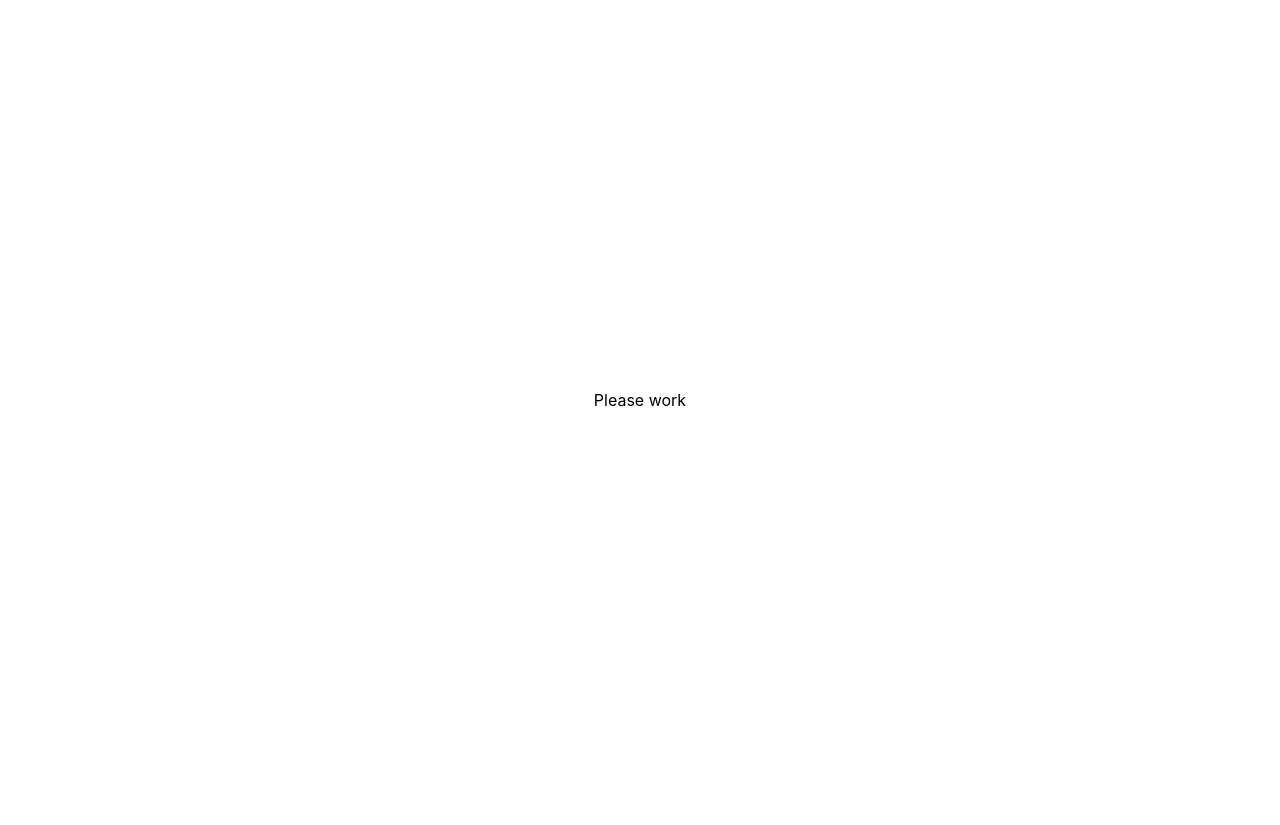
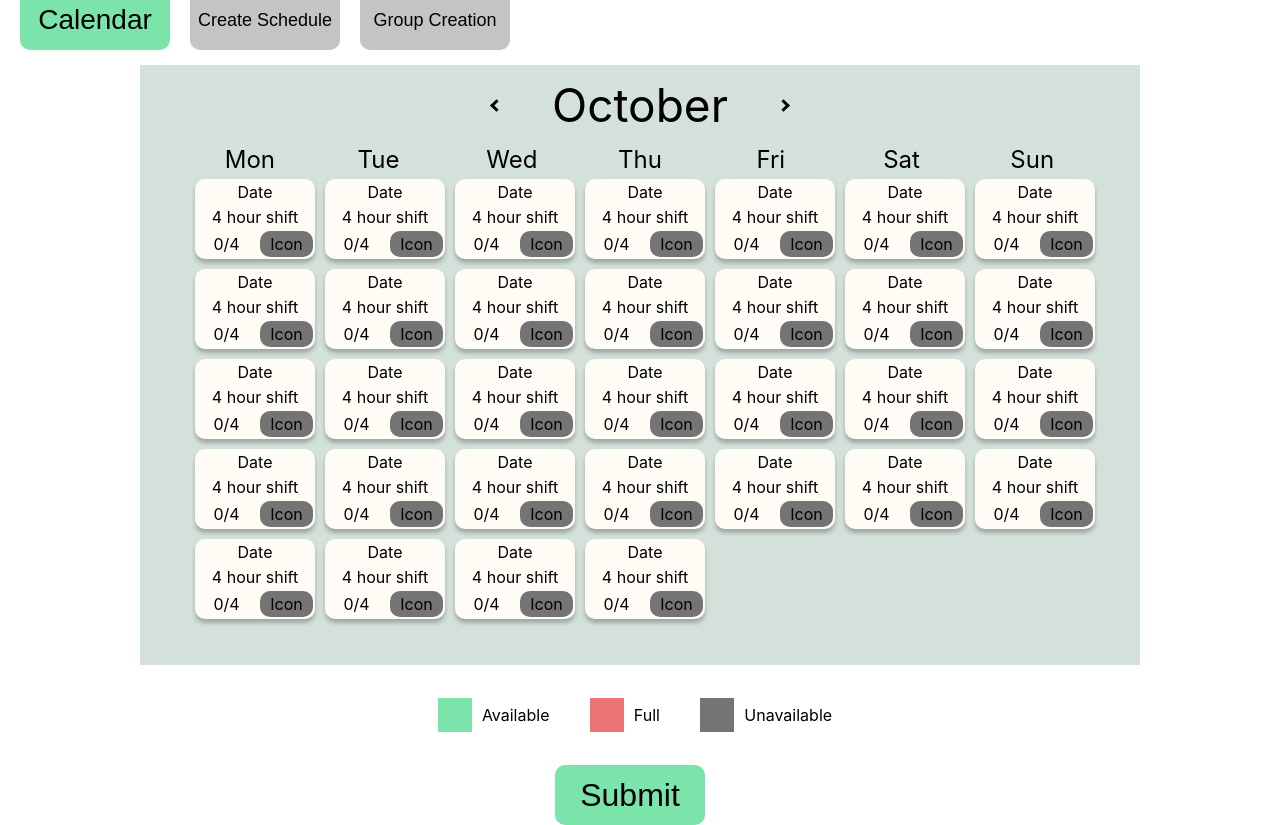
Before and after one commit to Bonnie009/shifted, a Next.js app in the folder shiftedapp/: page / in a window 1280 px wide. Before the commit the page ends 800 px from the top, so only its background shows below. Built offline with nearby package versions, Linux system fonts and the light colour scheme.

Commit message:
"finished main page w/o routing"
yay

```diff
--- a/shiftedapp/comps/CalendarBlock/index.js
+++ b/shiftedapp/comps/CalendarBlock/index.js
@@ -7,9 +7,10 @@ const Container = styled.div`
     height: 80px;
     width: 120px;
     border-radius: 10px;
-    border: 1px solid black;
-    background-color: fff;
-    box-shadow: -2px 2px 15px 5px rgba(0,0,0,0.34);
+    border: none;
+    background-color: #FFFBF5;
+    box-shadow: 0px 4px 4px rgba(0, 0, 0, 0.25);
+    margin: 5px;
 `
 
 const Col1 = styled.div`
@@ -45,7 +46,9 @@ const Col3El2 = styled.div`
     display: flex;
     flex: 1;
     justify-content: center;
-    padding: 5px;
+    margin: 2px;
+    border-radius: 10px;
+    align-items: center;
     background-color:${props=>props.btncolor};
 `
 
@@ -54,13 +57,13 @@ const CalendarBlock = ({
 }) => {
     const [count, setCount] = useState(0);
     if (count === 0){
-        btncolor="#969696";
+        btncolor="#747474";
     }
     else if (count === 1){
-        btncolor="#eb3453";
+        btncolor="#EA7373";
     }
     else if (count === 2){
-        btncolor="#83eb34";
+        btncolor="#7BE4AB";
     }
     else if (count > 2){
         setCount(0);
--- a/shiftedapp/comps/CalendarBon/index.js
+++ b/shiftedapp/comps/CalendarBon/index.js
@@ -1,26 +1,29 @@
 import styled, {css} from 'styled-components';
 import * as React from 'react';
 import { useState, useEffect } from 'react';
+import CalendarBlock from '../CalendarBlock';
 
 const CalendarCont = styled.div`
     background-color:#D4E1DA;
-    width:972px;
-    height:486px;
+    width:1000px;
+    height:600px;
+    display: flex;
+    flex-direction: column;
+    align-items: center;
 
 `
 //header Cont
 const MonthCont = styled.div`
     display:flex;
-    justify-content:space-around;
+    justify-content:space-evenly;
     align-items:center;
-    flex-wrap:wrap;
-    min-width:200px;
+    min-width:400px;
     min-height:80px;
-    flex-wrap:wrap;
+    width: auto;
 `
 
 const MonthHeader = styled.div`
-
+    font-size: 46px;
 `
 
 //Prev/Next Month Cont
@@ -45,14 +48,16 @@ const RightArrow = styled.i`
 //Weekday Cont
 const WeekdaysCont = styled.div`
     display:flex;
-    justify-content:space-between;
+    justify-content:space-evenly;
     align-items:center;
-    padding-left:50px;
-    padding-right:50px;
+    width: 1000px;
+
 `
 
 const Weekdays = styled.div`
-
+    font-size: 24px;
+    width: 46px;
+    text-align: center;
 `
 //Body Cont
 const CalendarBody = styled.div`
@@ -64,6 +69,8 @@ const CalendarBody = styled.div`
 const DaysCont = styled.div`
 display:flex;
 flex-wrap:wrap;
+margin-left: 50px;
+justify-content: flex-start;
 
 `
 
@@ -107,44 +114,46 @@ const MyCalendar = ({
             <Weekdays>Mon</Weekdays>
             <Weekdays>Tue</Weekdays>
             <Weekdays>Wed</Weekdays>
-            <Weekdays>Thur</Weekdays>
+            <Weekdays>Thu</Weekdays>
             <Weekdays>Fri</Weekdays>
             <Weekdays>Sat</Weekdays>
             <Weekdays>Sun</Weekdays>
         </WeekdaysCont>
 
         <DaysCont>
-            <DaysDiv>1</DaysDiv>
-            <DaysDiv>2</DaysDiv>
-            <DaysDiv>3</DaysDiv>
-            <DaysDiv>4</DaysDiv>
-            <DaysDiv>5</DaysDiv>
-            <DaysDiv>6</DaysDiv>
-            <DaysDiv>7</DaysDiv>
-            <DaysDiv>8</DaysDiv>
-            <DaysDiv>9</DaysDiv>
-            <DaysDiv>10</DaysDiv>
-            <DaysDiv>11</DaysDiv>
-            <DaysDiv>12</DaysDiv>
-            <DaysDiv>13</DaysDiv>
-            <DaysDiv>14</DaysDiv>
-            <DaysDiv>15</DaysDiv>
-            <DaysDiv>16</DaysDiv>
-            <DaysDiv>17</DaysDiv>
-            <DaysDiv>18</DaysDiv>
-            <DaysDiv>19</DaysDiv>
-            <DaysDiv>20</DaysDiv>
-            <DaysDiv>21</DaysDiv>
-            <DaysDiv>22</DaysDiv>
-            <DaysDiv>23</DaysDiv>
-            <DaysDiv>24</DaysDiv>
-            <DaysDiv>25</DaysDiv>
-            <DaysDiv>26</DaysDiv>
-            <DaysDiv>27</DaysDiv>
-            <DaysDiv>28</DaysDiv>
-            <DaysDiv>29</DaysDiv>
-            <DaysDiv>30</DaysDiv>
-            <DaysDiv>31</DaysDiv>
+            <CalendarBlock/>
+            <CalendarBlock/>
+            <CalendarBlock/>
+            <CalendarBlock/>
+            <CalendarBlock/>
+            <CalendarBlock/>
+            <CalendarBlock/>
+            <CalendarBlock/>
+            <CalendarBlock/>
+            <CalendarBlock/>
+            <CalendarBlock/>
+            <CalendarBlock/>
+            <CalendarBlock/>
+            <CalendarBlock/>
+            <CalendarBlock/>
+            <CalendarBlock/>
+            <CalendarBlock/>
+            <CalendarBlock/>
+            <CalendarBlock/>
+            <CalendarBlock/>
+            <CalendarBlock/>
+            <CalendarBlock/>
+            <CalendarBlock/>
+            <CalendarBlock/>
+            <CalendarBlock/>
+            <CalendarBlock/>
+            <CalendarBlock/>
+            <CalendarBlock/>
+            <CalendarBlock/>
+            <CalendarBlock/>
+            <CalendarBlock/>
+            <CalendarBlock/>
+
         </DaysCont>
 
     </CalendarCont>
--- a/shiftedapp/comps/HeaderButtons/index.js
+++ b/shiftedapp/comps/HeaderButtons/index.js
@@ -1,6 +1,5 @@
 import Head from 'next/head'
 import Image from 'next/image'
-import styles from '../styles/Home.module.css'
 import styled, { css } from 'styled-components'
 
 
@@ -9,11 +8,21 @@ const ButtonsCont = styled.button`
 background: ${props=>props.bg};
 border-radius: 3px;
 color:${props=>props.color};
-min-height: 50px;
-min-width: 100px;
+min-height: 60px;
+min-width: 90px;
+max-height: 60px;
+height: auto;
+width: 150px;
+border-radius: 10px;
+border: none;
+align-items: center;
+margin-right: 20px;
+font-size: ${props=>props.txt};
+
 `
 const Text = styled.p`
 color:black;
+margin: 0;
 `
 
 const Buttons =({
@@ -21,10 +30,11 @@ const Buttons =({
     color="grey",
     p="Button",
     bg="transparent",
+    txt="16px",
 
 }) =>{
 
-    return <ButtonsCont color={color} bg={bg}>
+    return <ButtonsCont color={color} bg={bg} txt={txt}>
         <Text>{p}</Text>
 
     </ButtonsCont>
--- a/shiftedapp/pages/index.js
+++ b/shiftedapp/pages/index.js
@@ -1,9 +1,23 @@
 import Head from 'next/head'
 import Image from 'next/image'
 import styles from '../styles/Home.module.css'
+import ButtonsCont from '../comps/HeaderButtons'
+import MyCalendar from '../comps/CalendarBon'
+import MyLegend from '../comps/CalendarLegendBon'
 
 export default function Home() {
   return (
-    <div className={styles.container}>Please work</div>
+    <div className={styles.container}>
+      <div className={styles.navbar}>
+        <ButtonsCont className={styles.buttons} color={"#FFFFFF"} bg={"#7BE4AB"} txt={"28px"} p={"Calendar"} ></ButtonsCont>
+        <ButtonsCont className={styles.buttons} color={"#FFFFFF"} bg={"#C4C4C4"} txt={"18px"} p={"Create Schedule"}></ButtonsCont>
+        <ButtonsCont className={styles.buttons} color={"#FFFFFF"} bg={"#C4C4C4"} txt={"18px"} p={"Group Creation"}></ButtonsCont>
+      </div>
+      <div className={styles.main}>
+        <MyCalendar></MyCalendar>
+        <MyLegend></MyLegend>
+        <ButtonsCont className={styles.buttons} color={"#FFFFFF"} bg={"#7BE4AB"} txt={"32px"} p={"Submit"}></ButtonsCont>
+      </div>
+    </div>
   )
 }
--- a/shiftedapp/styles/Home.module.css
+++ b/shiftedapp/styles/Home.module.css
@@ -1,6 +1,5 @@
 .container {
   min-height: 100vh;
-  padding: 0 0.5rem;
   display: flex;
   flex-direction: column;
   justify-content: center;
@@ -8,110 +7,33 @@
   height: 100vh;
 }
 
+.navbar {
+  height: auto;
+  max-height: 100px;
+  min-height: 90px;
+  width: 100%;
+  flex: 1;
+  display: flex;
+  align-items: center;
+  padding: 20px;
+  /* background-color: pink; */
+}
+
+.buttons {
+  width: 200px;
+}
+
 .main {
-  padding: 5rem 0;
+  height: 100%;
+  width: 100%;
   flex: 1;
   display: flex;
   flex-direction: column;
   justify-content: center;
   align-items: center;
+  /* background-color: bisque; */
 }
 
-.footer {
-  width: 100%;
-  height: 100px;
-  border-top: 1px solid #eaeaea;
-  display: flex;
-  justify-content: center;
-  align-items: center;
-}
-
-.footer a {
-  display: flex;
-  justify-content: center;
-  align-items: center;
-  flex-grow: 1;
-}
-
-.title a {
-  color: #0070f3;
-  text-decoration: none;
-}
-
-.title a:hover,
-.title a:focus,
-.title a:active {
-  text-decoration: underline;
-}
-
-.title {
-  margin: 0;
-  line-height: 1.15;
-  font-size: 4rem;
-}
-
-.title,
-.description {
-  text-align: center;
-}
-
-.description {
-  line-height: 1.5;
-  font-size: 1.5rem;
-}
-
-.code {
-  background: #fafafa;
-  border-radius: 5px;
-  padding: 0.75rem;
-  font-size: 1.1rem;
-  font-family: Menlo, Monaco, Lucida Console, Liberation Mono, DejaVu Sans Mono,
-    Bitstream Vera Sans Mono, Courier New, monospace;
-}
-
-.grid {
-  display: flex;
-  align-items: center;
-  justify-content: center;
-  flex-wrap: wrap;
-  max-width: 800px;
-  margin-top: 3rem;
-}
-
-.card {
-  margin: 1rem;
-  padding: 1.5rem;
-  text-align: left;
-  color: inherit;
-  text-decoration: none;
-  border: 1px solid #eaeaea;
-  border-radius: 10px;
-  transition: color 0.15s ease, border-color 0.15s ease;
-  width: 45%;
-}
-
-.card:hover,
-.card:focus,
-.card:active {
-  color: #0070f3;
-  border-color: #0070f3;
-}
-
-.card h2 {
-  margin: 0 0 1rem 0;
-  font-size: 1.5rem;
-}
-
-.card p {
-  margin: 0;
-  font-size: 1.25rem;
-  line-height: 1.5;
-}
-
-.logo {
-  height: 1em;
-  margin-left: 0.5rem;
-}
 
 @media (max-width: 600px) {
   .grid {
```
Also changed, not shown: 1 other file (tests, documents, lock files or other folders).
